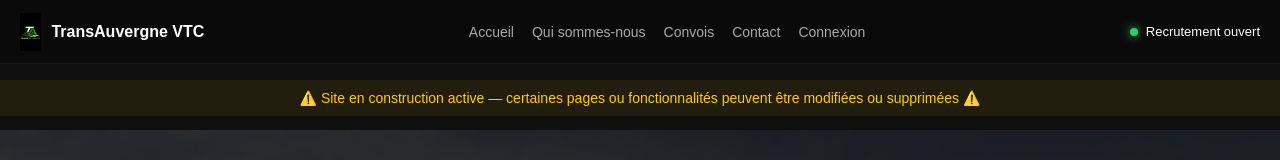
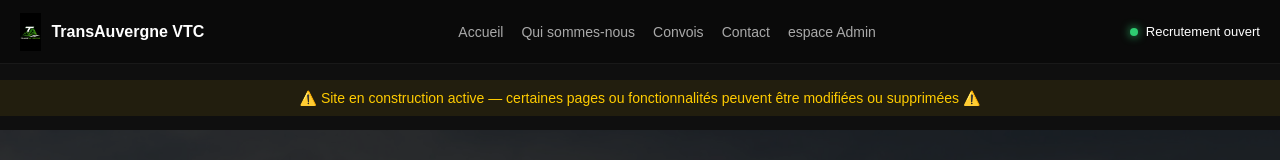
Before and after one commit to Louka85/transauvergne-vtc, a website: page public/index.html in a window 1280 px wide. Shown: the top 160 px of the page. Drawn offline with Linux system fonts and the light colour scheme.

Commit message:
Change 'Connexion' link to 'espace Admin'

```diff
--- a/public/index.html
+++ b/public/index.html
@@ -244,7 +244,7 @@ body {
         <a href="about.html">Qui sommes-nous</a>
         <a href="convoy.html">Convois</a>
         <a href="contact.html">Contact</a>
-        <a href="login.html">Connexion</a>
+        <a href="login.html">espace Admin</a>
     </nav>
 
     <div class="status">
```
